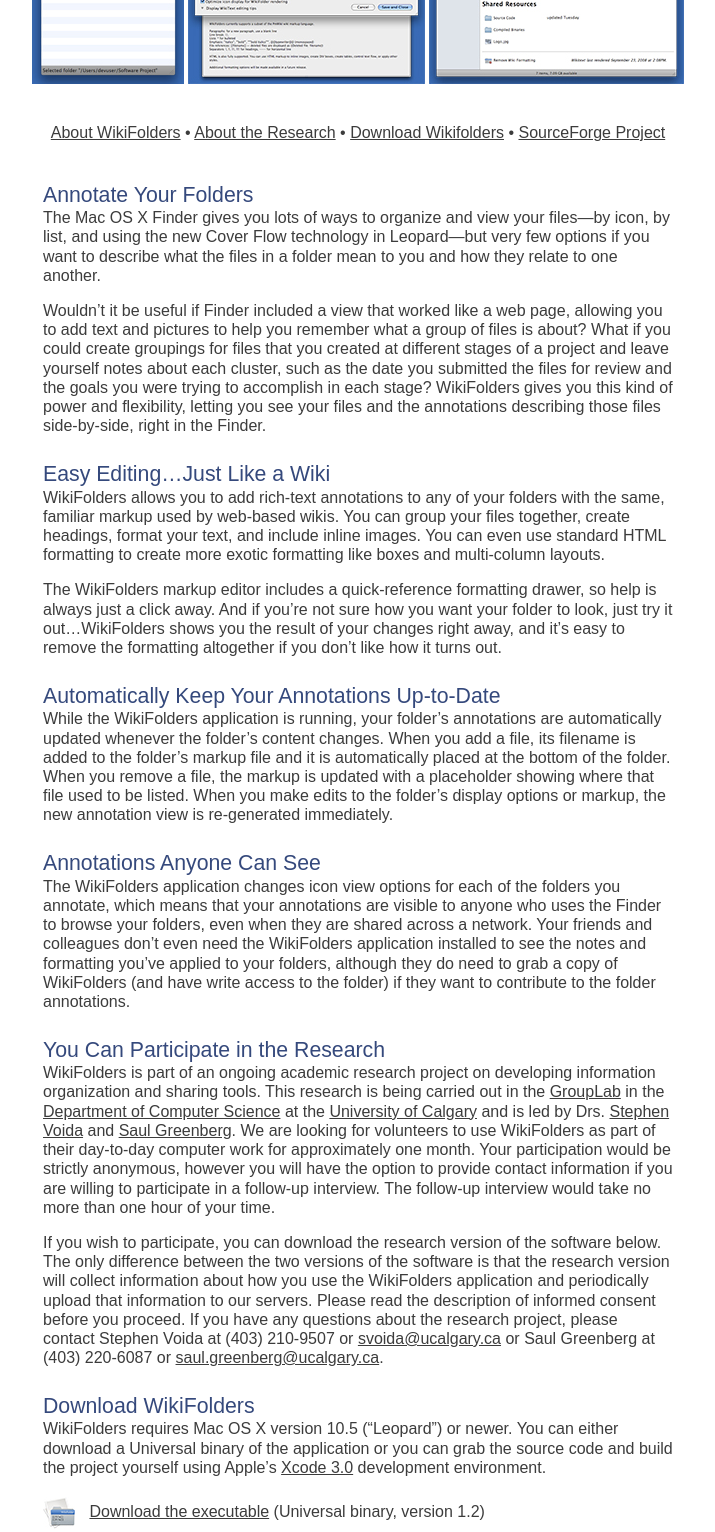
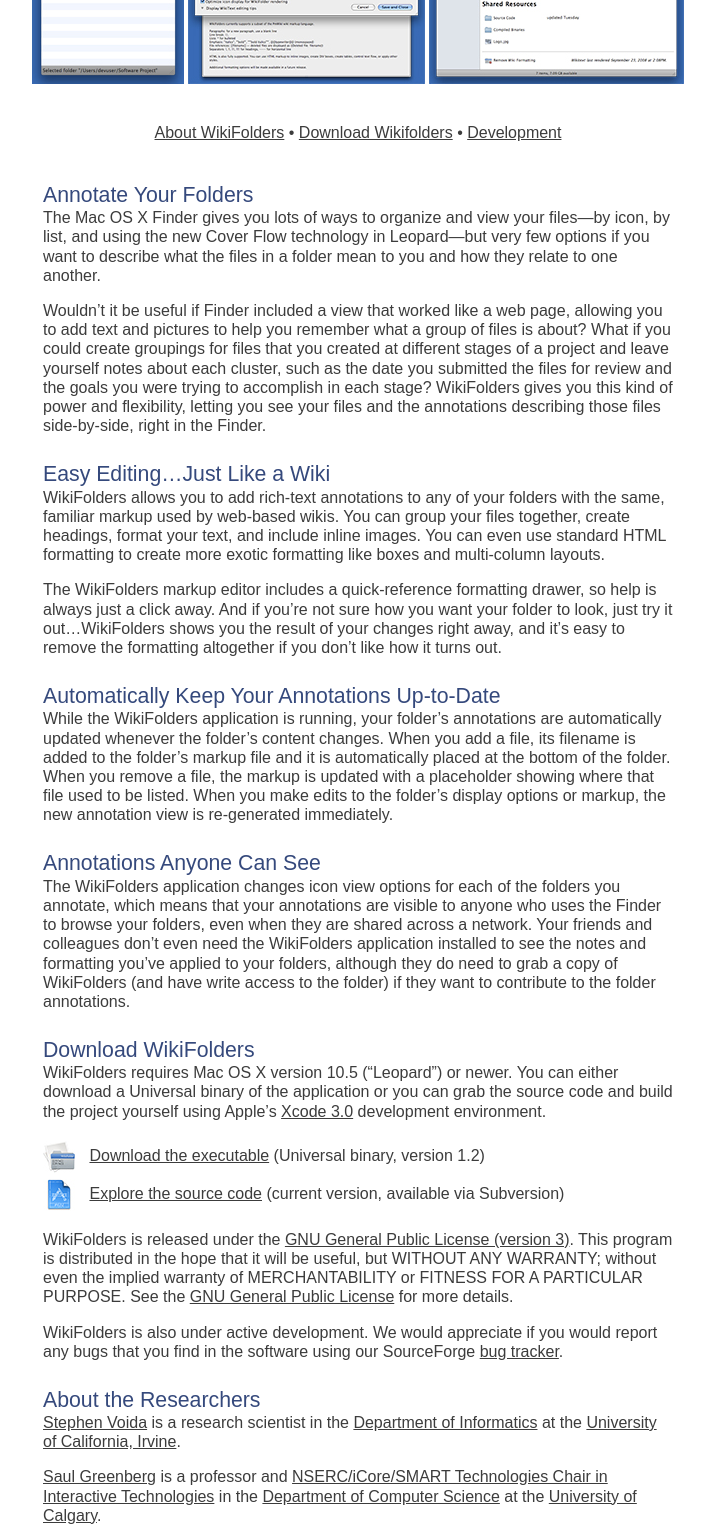
Before and after one commit to svoida/wikifolders, a plain HTML site: page website/index.html in a window 1280 px wide. Shown: the part 230-1762 px from the top of the page, without its empty margins (282-997 px from the left). Drawn offline with Linux system fonts and the light colour scheme.

Commit message:
Website update for switchover to Cheddar
git-svn-id: file:///Users/svoida/Unsorted/Cheddar%20Things/Subversion/wikifolders/trunk@17 c93dce2a-35da-41d6-9d2a-76144922a426

```diff
--- a/website/appcast.xml
+++ b/website/appcast.xml
@@ -16,7 +16,7 @@
 </div>
 ]]></description>
             <pubDate>Wed, 5 Aug 2009 12:43:00</pubDate>
-            <enclosure sparkle:version="r3" sparkle:shortVersionString="1.2" url="http://downloads.sourceforge.net/project/wikifolders/WikiFolders%201.x/1.2/WikiFolders_1.2.dmg" length="2360755" type="application/octet-stream"/>
+            <enclosure sparkle:version="r3" sparkle:shortVersionString="1.2" url="https://cheddar.ics.uci.edu/code/attachments/download/6/WikiFolders_1.2.dmg" length="2360755" type="application/octet-stream"/>
         </item>
     </channel>
 </rss>
--- a/website/index.html
+++ b/website/index.html
@@ -19,7 +19,7 @@
   <a href="images/editor.jpg" rel="lytebox[screenshots]" title="WikiFolders Editor"><img src="images/editor-small.jpg" alt="WikiFolders Editor" /></a>
   <a href="images/rendered.jpg" rel="lytebox[screenshots]" title="Rendered WikiFolder"><img src="images/rendered-small.jpg" alt="Rendered WikiFolder" /></a></div>
 
-	<div id="navigation"><a href="#about">About WikiFolders</a> &bull; <a href="#research">About the Research</a> &bull; <a href="#download">Download Wikifolders</a> &bull; <a href="http://sourceforge.net/projects/wikifolders/">SourceForge Project</a></div>
+	<div id="navigation"><a href="#about">About WikiFolders</a> &bull; <!-- Research Information (deprecated) <a href="#research">About the Research</a> &bull; //--><a href="#download">Download Wikifolders</a> &bull; <a href="https://cheddar.ics.uci.edu/code/projects/wikifolders/">Development</a></div>
 
 	<div id="mainContent"><a name="about" /><h1> Annotate Your Folders</h1>
     <p>The Mac OS X Finder gives you lots of ways to organize and view your files&mdash;by icon, by list, and using the new Cover Flow technology in Leopard&mdash;but very few options if you want to describe what the files in a folder mean to you and how they relate to one another.</p>
@@ -31,25 +31,26 @@
     <p>While the WikiFolders application is running, your folder&rsquo;s annotations are automatically updated whenever the folder&rsquo;s content changes. When you add a file, its filename is added to the folder&rsquo;s markup file and it is automatically placed at the bottom of the folder. When you remove a file, the markup is updated with a placeholder showing where that file used to be listed. When you make edits to the folder&rsquo;s display options or markup, the new annotation view is re-generated immediately.</p>
       <h1>Annotations Anyone Can See</h1>
       <p>The WikiFolders application changes icon view options for each of the folders you annotate, which means that your annotations are visible to anyone who uses the Finder to browse your folders, even when they are shared across a network. Your friends and colleagues don&rsquo;t even need the WikiFolders application installed to see the notes and formatting you&rsquo;ve applied to your folders, although they do need to grab a copy of WikiFolders (and have write access to the folder) if they want to contribute to the folder annotations.</p>
+<!-- Research Information (deprecated)
       <a name="research" /><h1>You Can Participate in the Research</h1>
       <p>WikiFolders is part of an ongoing academic research project on developing information organization and sharing tools. This research is being carried out in the <a href="http://grouplab.cpsc.ucalgary.ca">GroupLab</a> in the <a href="http://www.cpsc.ucalgary.ca/">Department of Computer Science</a> at the <a href="http://www.ucalgary.ca">University of Calgary</a> and is led by Drs. <a href="http://pages.cpsc.ucalgary.ca/~svoida/">Stephen Voida</a> and <a href="http://pages.cpsc.ucalgary.ca/~saul/">Saul Greenberg</a>. We are looking for volunteers to use WikiFolders as part of their day-to-day computer work for approximately one month. Your participation would be strictly anonymous, however you will have the option to provide contact information if you are willing to participate in a follow-up interview. The follow-up interview would take no more than one hour of your time.</p>
       <p>If you wish to participate, you can download the research version of the software below. The only difference between the two versions of the software is that the research version will collect information about how you use the WikiFolders application and periodically upload that information to our servers. Please read the description of informed consent before you proceed. If you have any questions about the research project, please contact Stephen Voida at (403) 210-9507 or <a href="mailto:svoida@ucalgary.ca?subject=WikiFolders research project">svoida@ucalgary.ca</a> or Saul Greenberg at (403) 220-6087 or <a href="mailto:saul.greenberg@ucalgary.ca?subject=WikiFolders research project">saul.greenberg@ucalgary.ca</a>.</p>
+//-->
       <a name="download" /><h1>Download WikiFolders</h1>
       <p>WikiFolders requires Mac OS X version 10.5 (&ldquo;Leopard&rdquo;) or newer. You can either download a Universal binary of the application or you can grab the source code and build the project yourself using Apple&rsquo;s <a href="http://developer.apple.com/tools/xcode/">Xcode 3.0</a> development environment. </p>
       <ul>
-      <li><a href="http://downloads.sourceforge.net/project/wikifolders/WikiFolders%201.x/1.2/WikiFolders_1.2.dmg/download"><img src="images/icon-app.jpg" alt="WikiFolders Application Icon" /></a> <a href="http://downloads.sourceforge.net/project/wikifolders/WikiFolders%201.x/1.2/WikiFolders_1.2.dmg/download">Download the executable</a> (Universal binary, version 1.2)</li>
-      <li><a href="http://sourceforge.net/svn?group_id=239529"><img src="images/icon-project.jpg" alt="Xcode Project Icon" /></a> <a href="https://sourceforge.net/projects/wikifolders/develop">Download the source code</a> (current version, available via Subversion)</li>
+      <li><a href="https://cheddar.ics.uci.edu/code/attachments/download/6/WikiFolders_1.2.dmg"><img src="images/icon-app.jpg" alt="WikiFolders Application Icon" /></a> <a href="https://cheddar.ics.uci.edu/code/attachments/download/6/WikiFolders_1.2.dmg">Download the executable</a> (Universal binary, version 1.2)</li>
+      <li><a href="http://sourceforge.net/svn?group_id=239529"><img src="images/icon-project.jpg" alt="Xcode Project Icon" /></a> <a href="https://cheddar.ics.uci.edu/code/projects/wikifolders/repository">Explore the source code</a> (current version, available via Subversion)</li>
       </ul>
       <p>WikiFolders is released under the <a href="http://www.gnu.org/copyleft/gpl.html">GNU General Public License (version 3)</a>. This program is distributed in the hope that it will be useful, but WITHOUT ANY WARRANTY; without even the implied warranty of MERCHANTABILITY or FITNESS FOR A PARTICULAR PURPOSE.  See the <a href="http://www.gnu.org/copyleft/gpl.html">GNU General Public License</a> for more details.</p>
       <p>WikiFolders is also under active development. We would appreciate if you would report any bugs that you find in the software using our SourceForge <a href="http://sourceforge.net/tracker?group_id=239529&amp;atid=1110022">bug tracker</a>.</p>
       <h1>About the Researchers</h1>
-      <p><a href="http://pages.cpsc.ucalgary.ca/~svoida/">Stephen Voida</a> is a postdoctoral researcher in the <a href="http://ilab.cpsc.ucalgary.ca/">Interactions Laboratory</a> in the <a href="http://www.cpsc.ucalgary.ca/">Department of Computer Science</a> at the <a href="http://www.ucalgary.ca/">University of Calgary</a>.</p>
-      <p><a href="http://pages.cpsc.ucalgary.ca/~saul/">Saul Greenberg</a> is a full professor and <a href="http://www.ucalgary.ca/news/march2007/smart-icore/">NSERC/iCore/SMART Technologies Chair in Interactive Technologies</a> in the <a href="http://www.cpsc.ucalgary.ca/">Department of Computer Science</a> at the <a href="http://www.ucalgary.ca/">University of Calgary</a>.</p>
+      <p><a href="https://students.ics.uci.edu/~svoida/">Stephen Voida</a> is a research scientist in the <a href="http://www.informatics.uci.edu/">Department of Informatics</a> at the <a href="http://www.uci.edu/">University of California, Irvine</a>.</p>
+      <p><a href="http://pages.cpsc.ucalgary.ca/~saul/">Saul Greenberg</a> is a professor and <a href="http://www.ucalgary.ca/news/march2007/smart-icore/">NSERC/iCore/SMART Technologies Chair in Interactive Technologies</a> in the <a href="http://www.cpsc.ucalgary.ca/">Department of Computer Science</a> at the <a href="http://www.ucalgary.ca/">University of Calgary</a>.</p>
   </div>
   <div id="footer">
     <p><a href="http://grouplab.cpsc.ucalgary.ca/"><img src="images/logo-grouplab.jpg" alt="GroupLab at the University of Calgary" width="126" height="40" /></a>
       <a href="http://www.ucalgary.ca/"><img src="images/logo-uofc.jpg" alt="University of Calgary" width="94" height="40" /></a>
-    <a href="http://sourceforge.net/projects/wikifolders"><img src="http://sflogo.sourceforge.net/sflogo.php?group_id=239529&amp;type=13" width="120" height="30" alt="Get WikiFolders at SourceForge.net. Fast, secure and Free Open Source software downloads" /></a></p>
   </div>
 </div>
 </body>
```
